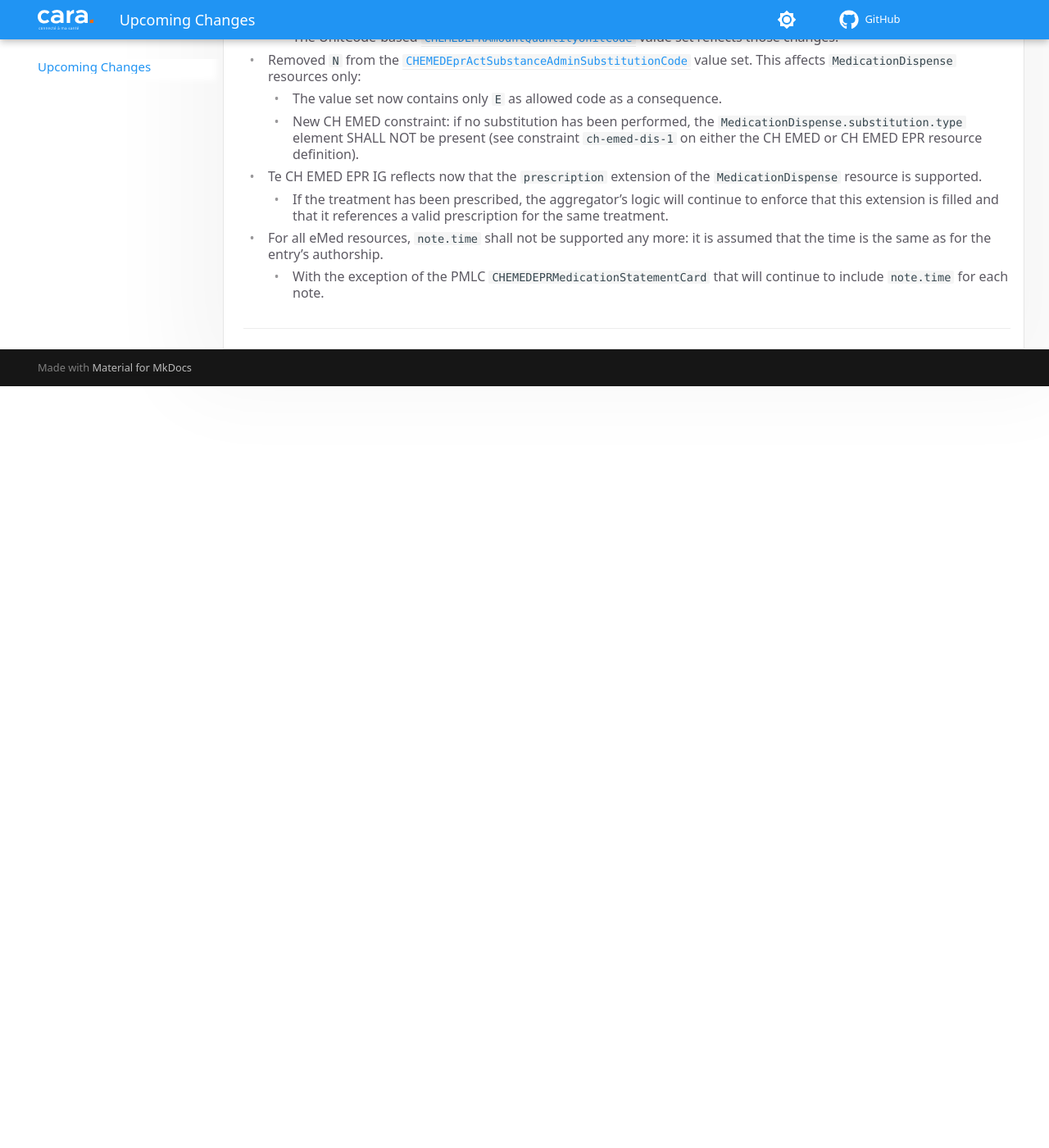
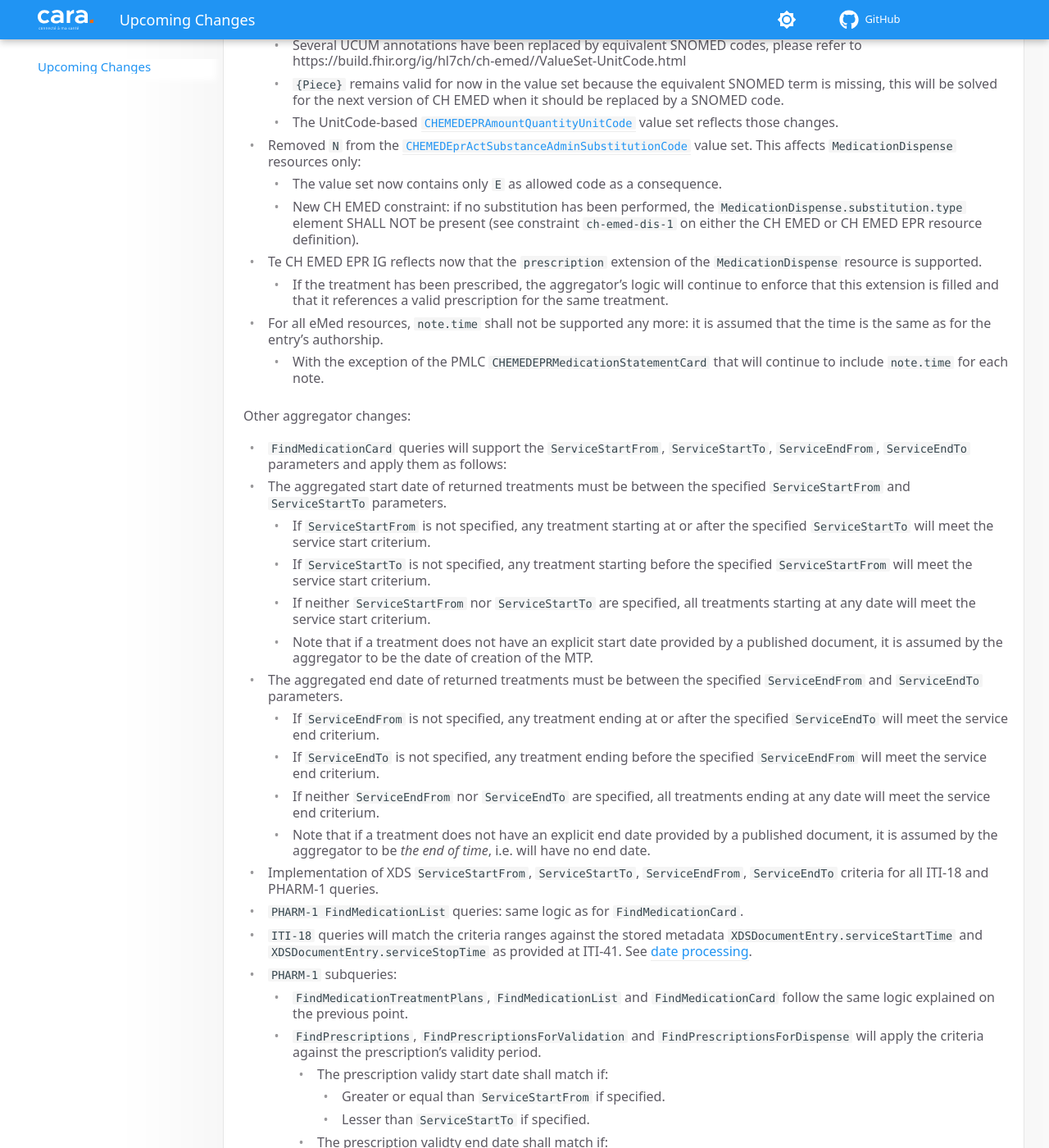
Before and after one commit to CARA-ch/emed-service-guide, an MkDocs documentation site: the page built from docs/other/upcoming_changes.md, in a window 1280 px wide and 1400 px high, scrolled down 996 px. Shown: the whole window at 82% size. Built offline with MkDocs 1.6.1 and Material for MkDocs 9.7.7, drawn with Linux system fonts in a browser that asks for light colours; comment, search, counter and statistics services are not loaded; before the commit the page ends 1467 px from its top, so only the background shows below that; some of the changed text lies outside the part shown.

Commit message:
added more content to upcoming changes

```diff
--- a/docs/other/upcoming_changes.md
+++ b/docs/other/upcoming_changes.md
@@ -1,3 +1,9 @@
+Next release dates:
+
+- Next CH EMED EPR version release: *TBD - early 2024*
+- Next aggregator deployment: *TBD - early 2024*
+
+
 Relevant changes from (upcoming) CH EMED EPR 1.0.0 based on CH EMED 4.0.0 (the latter should be published before the end of the current year):
 
   - Authorship and authorship timestamps. Please refer to the [CH EMED authorship guidance page](https://build.fhir.org/ig/hl7ch/ch-emed/authorship.html) for further reading:
@@ -29,3 +35,39 @@ Relevant changes from (upcoming) CH EMED EPR 1.0.0 based on CH EMED 4.0.0 (the l
 	- If the treatment has been prescribed, the aggregator's logic will continue to enforce that this extension is filled and that it references a valid prescription for the same treatment.
   - For all eMed resources, `note.time` shall not be supported any more: it is assumed that the time is the same as for the entry's authorship.
 	- With the exception of the PMLC `CHEMEDEPRMedicationStatementCard` that will continue to include `note.time` for each note.
+
+
+Other aggregator changes:
+
+- `FindMedicationCard` queries will support the `ServiceStartFrom`, `ServiceStartTo`, `ServiceEndFrom`, `ServiceEndTo` parameters and apply them as follows:
+  - The aggregated start date of returned treatments must be between the specified `ServiceStartFrom` and `ServiceStartTo` parameters.
+    - If `ServiceStartFrom` is not specified, any treatment starting at or after the specified `ServiceStartTo` will meet the service start criterium.
+	- If `ServiceStartTo` is not specified,  any treatment starting before the specified `ServiceStartFrom` will meet the service start criterium.
+	- If neither `ServiceStartFrom` nor `ServiceStartTo` are specified, all treatments starting at any date will meet the service start criterium.
+	- Note that if a treatment does not have an explicit start date provided by a published document, it is assumed by the aggregator to be the date of creation of the MTP.
+  - The aggregated end date of returned treatments must be between the specified `ServiceEndFrom` and `ServiceEndTo` parameters.
+    - If `ServiceEndFrom` is not specified, any treatment ending at or after the specified `ServiceEndTo` will meet the service end criterium.
+	- If `ServiceEndTo` is not specified,  any treatment ending before the specified `ServiceEndFrom` will meet the service end criterium.
+	- If neither `ServiceEndFrom` nor `ServiceEndTo` are specified, all treatments ending at any date will meet the service end criterium.
+	- Note that if a treatment does not have an explicit end date provided by a published document, it is assumed by the aggregator to be *the end of time*, i.e. will have no end date.
+- Implementation of XDS `ServiceStartFrom`, `ServiceStartTo`, `ServiceEndFrom`, `ServiceEndTo` criteria for all ITI-18 and PHARM-1 queries.
+  - `PHARM-1 FindMedicationList` queries: same logic as for `FindMedicationCard`.
+  - `ITI-18` queries will match the criteria ranges against the stored metadata `XDSDocumentEntry.serviceStartTime` and `XDSDocumentEntry.serviceStopTime` as provided at ITI-41. See [date processing](transactions/date_processing.md).
+  - `PHARM-1` subqueries:
+    - `FindMedicationTreatmentPlans`, `FindMedicationList` and `FindMedicationCard` follow the same logic explained on the previous point.
+	- `FindPrescriptions`, `FindPrescriptionsForValidation` and `FindPrescriptionsForDispense` will apply the criteria against the prescription's validity period.
+		- The prescription validy start date shall match if:
+			- Greater or equal than `ServiceStartFrom` if specified.
+			- Lesser than `ServiceStartTo` if specified.
+		- The prescription validty end date shall match if:
+			- Greater of equal than `ServiceEndFrom` if specified.
+			- Lesser than `ServiceEndTo` if specified.
+		- If a prescription does not specify a validity period start date, it is assumed to be the date of medical authorship (i.e. `authoredOn`).
+		- If a prescription does not specify a validity period end date, it is assumed to not have an end date and hence any specified *...To* parameter should match.
+	- `FindDispenses` will apply the criteria against a single date, which is the date of dispense (i.e. `whenHandedOver`).
+- Support for a new custom parameter for `FindMedicationCard` queries, `$PMLCIncludeNonActive` has been added. If specified and `true`, it will include all the (aggregated) treatments (constrained by the specified dates criteria) for the patient, whether they are active or not (i.e. it will include also suspended or cancelled treatments). These treatments will be included as medication statements in the content of the PMLC document but will not be added to the generated PDF. Support for this parameter is already included in the current snapshot (`2.1.2-SNAPSHOT`) of [Husky](https://github.com/project-husky/husky).
+
+
+!!! warning
+
+  Note that possible changes on Husky or other libraries/dependencies are not listed here and it is up to integrators to keep track of them.
```
